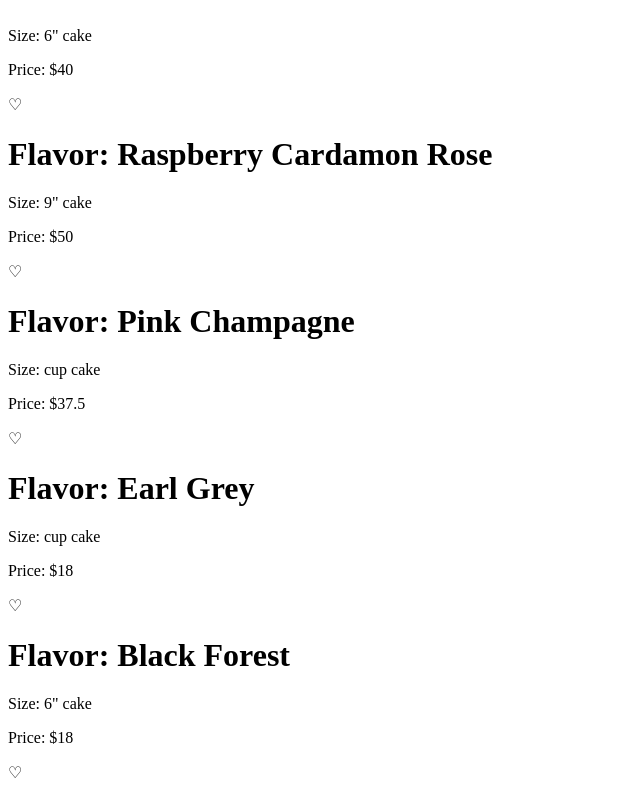
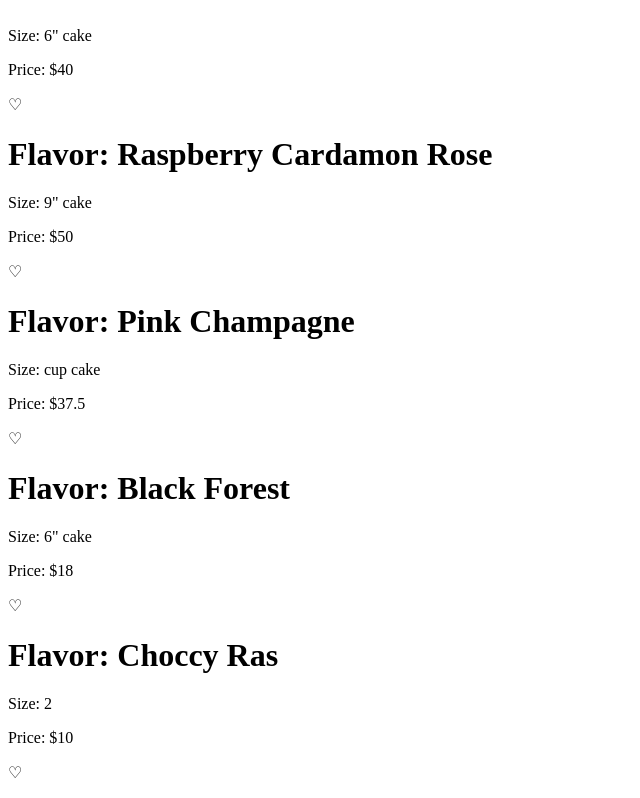
Before and after one commit to themanselmo/barns-and-flatiron-app, a React (Create React App) app in the folder flatiron-bakes/: page / in a window 1280 px wide. Shown: the part 392-1190 px from the top of the page, without its empty margins (0-640 px from the left). Built offline with nearby package versions, Linux system fonts and the light colour scheme; data requests are answered from the project's data file.

Commit message:
added delete and post functionality

```diff
--- a/flatiron-bakes/src/Components/App.js
+++ b/flatiron-bakes/src/Components/App.js
@@ -17,7 +17,7 @@ function App() {
   const [visible, setVisible] = useState(true)
 
   useEffect(() => {
-    fetch('http://localhost:4000/cakes')
+    fetch('http://localhost:3000/cakes')
       .then(res => res.json())
       .then(cakes => {
         setCakes(cakes)
@@ -25,6 +25,38 @@ function App() {
         console.log(cakes)
       })
   }, [])
+
+  const handleDelete = (deletedCake) => {
+    console.log(deletedCake)
+    fetch(`http://localhost:3000/cakes/${deletedCake.id}`, {
+      method: 'DELETE'
+    })
+    .then(() => {
+      const filteredCakes = cakes.filter(cake => cake.id !== deletedCake.id)
+      setCakes(filteredCakes)
+      setCakeList(filteredCakes)
+      setSelectedCake(null)
+    })
+  }
+
+  function handleUpdate(updatedCake) {
+    fetch(`http://localhost:3000/cakes/${updatedCake.id}`,{
+      method: "PATCH",
+      body: !updatedCake.like
+    })
+      .then(res => res.json())
+      .then(cakeData => {
+        const updatedCakes = cakes.map(item => {
+          if(item.id === cakeData.id){
+            return cakeData
+          } else {
+            return item
+          }
+        })
+        setCakes(updatedCakes)
+      })
+  }
+
 
   function handleSearch(event) {
     setSearch(event.target.value)
@@ -43,7 +75,7 @@ function App() {
   return (
     <div className="App">
       <Header bakery={"flatiron bakery"} slogan={"yum!"}/>
-      {selectedCake?<CakeDetail selectedCake={selectedCake} />:null}
+      {selectedCake?<CakeDetail selectedCake={selectedCake} handleDelete={handleDelete}/>:null}
       <button onClick={() => setVisible(!visible)}>{visible ? "Hide Form" : "Show Form"}</button>
       {visible ? <Form handleAddCake={handleAddCake}/> : null}
       <Search search={search} handleSearch={handleSearch}/>
--- a/flatiron-bakes/src/Components/CakeDetail.js
+++ b/flatiron-bakes/src/Components/CakeDetail.js
@@ -1,4 +1,4 @@
-const CakeDetail = ({selectedCake: {flavor, size= '6" cake', price, image, description}}) => {
+const CakeDetail = ({selectedCake, handleDelete, selectedCake: {flavor, size= '6" cake', price, image, description}}) => {
     return(
         <>
             <img src={image} />
@@ -6,6 +6,7 @@ const CakeDetail = ({selectedCake: {flavor, size= '6" cake', price, image, descr
             <p>Size: {size}</p>
             <p>Price: {price}</p>
             <p>{description}</p>
+            <button onClick={() => handleDelete(selectedCake)}>Delete</button>
         </>
     )
 }
--- a/flatiron-bakes/src/Components/Form.js
+++ b/flatiron-bakes/src/Components/Form.js
@@ -27,7 +27,23 @@ const Form = ({ handleAddCake }) => {
 
     const handleSubmit = (e) => {
         e.preventDefault()
-        handleAddCake(formData)
+        fetch('http://localhost:3000/cakes', {
+            method: 'POST',
+            headers: {
+                'Content-Type': 'application/json',
+            },
+            body: JSON.stringify(formData)
+        })
+        .then(res => res.json())
+        .then(data => {
+            handleAddCake(formData)
+            setFormData({
+                flavor:'',
+                size:'',
+                image:'',
+                price:''
+            })
+        })
     }
 
     // const handleFlavor = (e) => {
--- a/flatiron-bakes/src/data/db.json
+++ b/flatiron-bakes/src/data/db.json
@@ -1,40 +1,54 @@
-{"cakes":[
 {
+  "cakes": [
+    {
+      "id": 1,
+      "liked": false,
       "flavor": "Vanilla",
       "size": "6\" cake",
-        "price": 40.00,
+      "price": 40,
       "description": "With its outstanding vanilla flavor, pillowy soft crumb, and creamy vanilla buttercream, this is truly the best vanilla cake I’ve ever had. And after 1 bite, I guarantee you’ll agree.",
-        "image":"https://images.unsplash.com/photo-1594054528735-d3782132b380?ixid=MnwxMjA3fDB8MHxwaG90by1wYWdlfHx8fGVufDB8fHx8&ixlib=rb-1.2.1&auto=format&fit=crop&w=774&q=80"
+      "image": "https://images.unsplash.com/photo-1594054528735-d3782132b380?ixid=MnwxMjA3fDB8MHxwaG90by1wYWdlfHx8fGVufDB8fHx8&ixlib=rb-1.2.1&auto=format&fit=crop&w=774&q=80"
     },
     {
+      "id": 2,
+      "liked": false,
       "flavor": "Raspberry Cardamon Rose",
       "size": "9\" cake",
-        "price": 50.00,
-        "description":"This Raspberry, Olive Oil and Yogurt Cake with Rose Cardamom Syrup is a light, fragrant cake or pudding that's perfect for spring/summer, served with a cup of tea.",
-        "image":"https://images.unsplash.com/photo-1505976378723-9726b54e9bb9?ixid=MnwxMjA3fDB8MHxwaG90by1wYWdlfHx8fGVufDB8fHx8&ixlib=rb-1.2.1&auto=format&fit=crop&w=774&q=80"
+      "price": 50,
+      "description": "This Raspberry, Olive Oil and Yogurt Cake with Rose Cardamom Syrup is a light, fragrant cake or pudding that's perfect for spring/summer, served with a cup of tea.",
+      "image": "https://images.unsplash.com/photo-1505976378723-9726b54e9bb9?ixid=MnwxMjA3fDB8MHxwaG90by1wYWdlfHx8fGVufDB8fHx8&ixlib=rb-1.2.1&auto=format&fit=crop&w=774&q=80"
     },
     {
+      "id": 3,
+      "liked": false,
       "flavor": "Pink Champagne",
       "size": "cup cake",
       "price": 37.5,
       "description": "Whether you’re celebrating the end of the year, the beginning of a new year or just the arrival of the weekend, I can think of no better way to enjoy it than with a slice of Pink Champagne Cake. Bubbles or no bubbles, this cake is a celebration all by itself. ",
-        "image":"https://i2.wp.com/thesuburbansoapbox.com/wp-content/uploads/2020/12/Pink-Champagne-Cake-27.jpg"
+      "image": "https://i2.wp.com/thesuburbansoapbox.com/wp-content/uploads/2020/12/Pink-Champagne-Cake-27.jpg"
     },
     {
-        "flavor": "Earl Grey",
-        "size": "cup cake",
-        "price": 18.00,
-        "description":"This Earl Grey Cake is perfect for the tea lover in your life! Earl Grey infused cake layers paired with a silky vanilla bean buttercream.",
-        "image":"https://livforcake.com/wp-content/uploads/2017/08/earl-grey-cake-5.jpg"
+      "id": 5,
+      "liked": false,
+      "flavor": "Black Forest",
+      "size": "6\" cake",
+      "price": 18,
+      "description": "This deliciously moist Black Forest Cake is a cut above the rest with homemade whipped cream, rich chocolate ganache, and sweet spiked cherries.",
+      "image": "https://cdn.sallysbakingaddiction.com/wp-content/uploads/2018/11/black-forest-cake-chocolate-ganache-600x900.jpg"
     },
     {
-        "flavor": "Black Forest",
-        "size": "6\" cake",
-        "price": 18.00,
-        "description": "This deliciously moist Black Forest Cake is a cut above the rest with homemade whipped cream, rich chocolate ganache, and sweet spiked cherries.",
-        "image": "https://cdn.sallysbakingaddiction.com/wp-content/uploads/2018/11/black-forest-cake-chocolate-ganache-600x900.jpg"
+      "flavor": "Choccy Ras",
+      "image": "https://external-content.duckduckgo.com/iu/?u=https%3A%2F%2Ftse1.mm.bing.net%2Fth%3Fid%3DOIP.ujoHZV32JbRUpSkIJ5PxpwHaJQ%26pid%3DApi&f=1",
+      "size": "2",
+      "price": "10",
+      "id": 6
     }
   ],
-
-"flavorsData":["Black Forest", "Earl Grey", "Pink Champagne", "Raspberry Cardamon Rose", "Vanilla" ]
+  "flavorsData": [
+    "Black Forest",
+    "Earl Grey",
+    "Pink Champagne",
+    "Raspberry Cardamon Rose",
+    "Vanilla"
+  ]
 }
```
Lines whose indentation alone changed are shown as unchanged.
